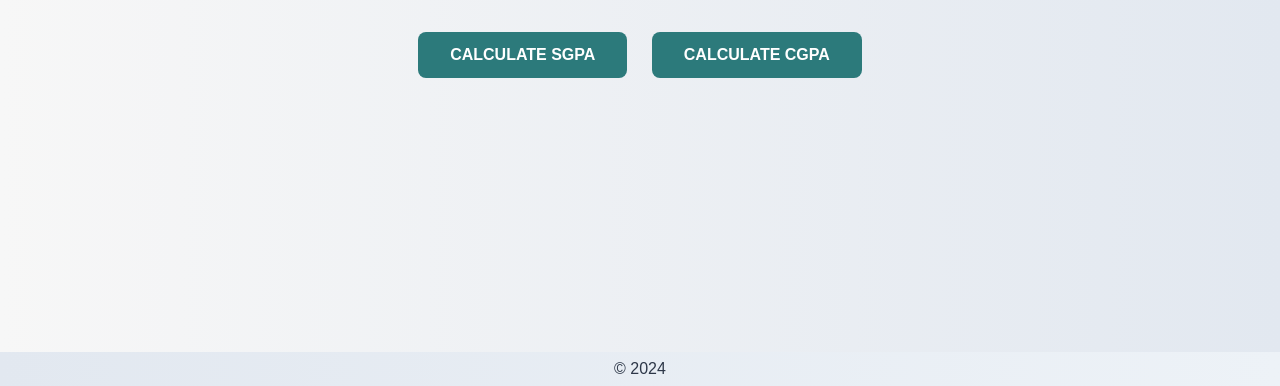
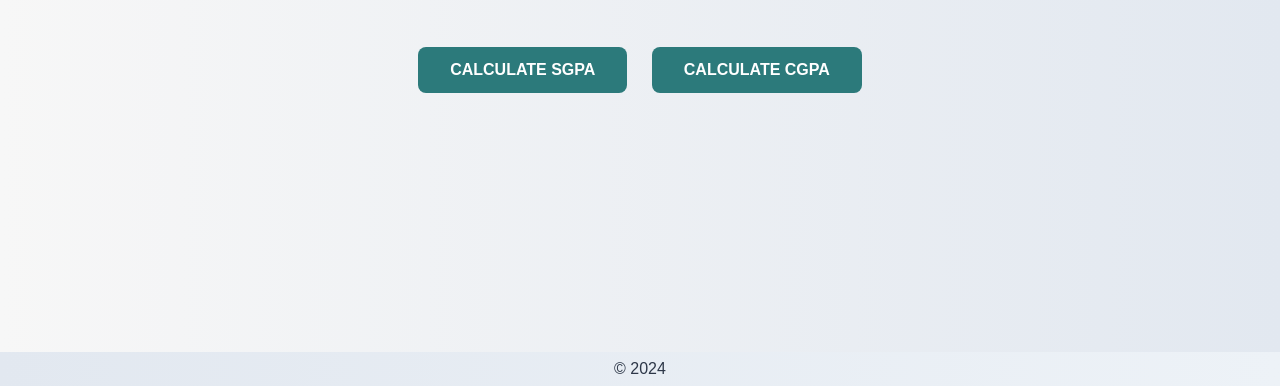
Before and after one commit to kirtiiraghav/SGPA-CGPA-Calculator, a plain HTML site: page index.html in a window 1280 px wide. Shown: the part 414-800 px from the top of the page. Drawn offline with nearby package versions, Linux system fonts and the light colour scheme.

Commit message:
style: fix minor stying issues in navbar and hero section

```diff
--- a/CSS/main.css
+++ b/CSS/main.css
@@ -30,7 +30,7 @@ main {
 
 /* Navbar */
 nav {
-    position: fixed;
+    position: sticky;
     top: 0;
     left: 0;
     height: 70px;
@@ -153,11 +153,11 @@ nav.open~.overlay {
     flex-direction: column;
     align-items: center;
     justify-content: center;
-    min-height: 100vh;
+    min-height: calc(100vh - 70px);
     background: linear-gradient(to right, var(--primary-bg), var(--secondary-bg));
     color: var(--text-color);
     text-align: center;
-    padding: 40px 20px;
+    padding: 0 20px 40px 20px;
 }
 
 .hero-content h2 {
```
